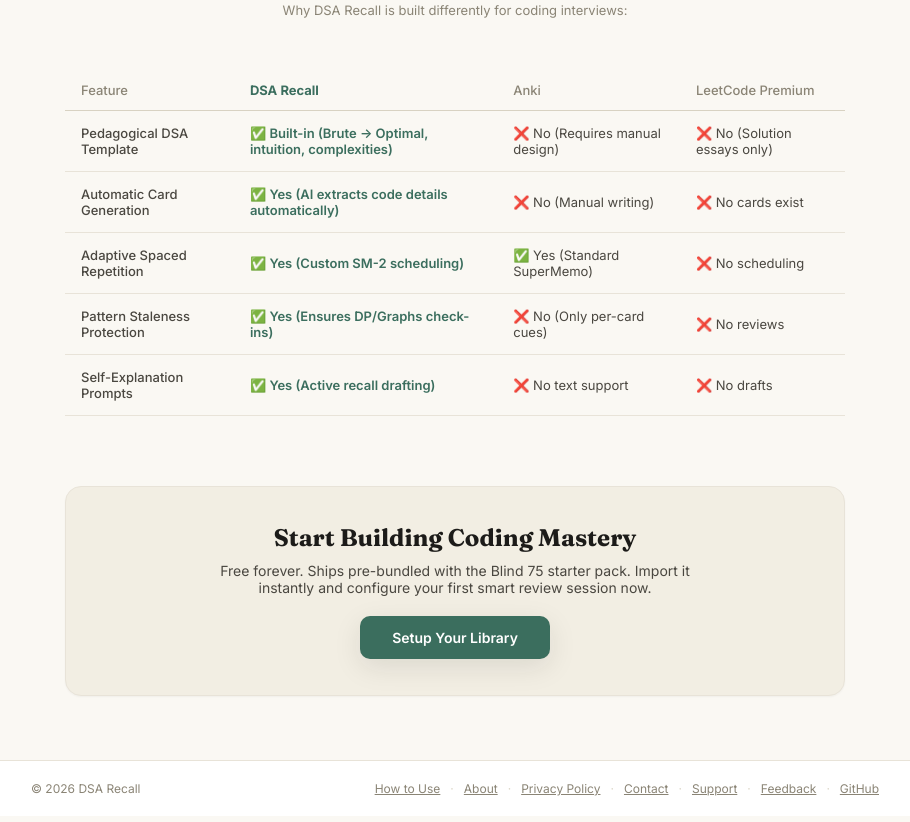
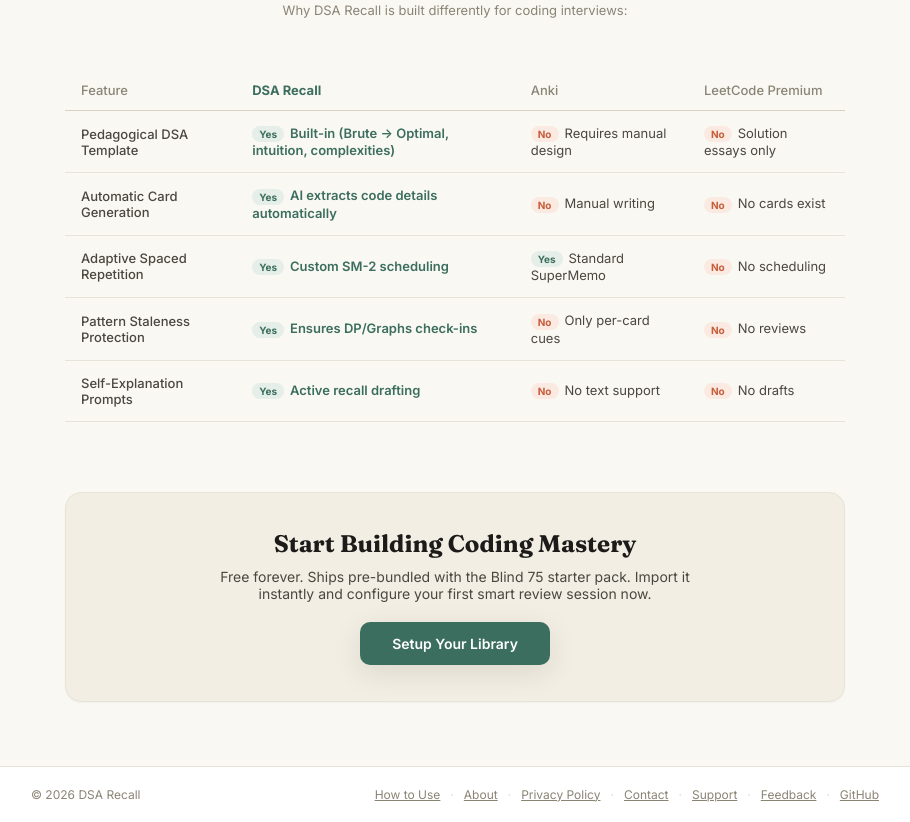
Before and after one commit to MANASZ-WEBDEV/DSA-Revision, a React (Vite) app: page / in a window 1280 px wide. Shown: the part 1071-1893 px from the top of the page, without its empty margins (185-1095 px from the left). Built offline with nearby package versions, Linux system fonts and the light colour scheme; no server answers.

Commit message:
style(landing): replace table emojis with styled Yes/No badges

```diff
--- a/src/components/landing/LandingPage.tsx
+++ b/src/components/landing/LandingPage.tsx
@@ -166,14 +166,34 @@
               </tr>
             </thead>
             <tbody>
-              {COMPARISONS.map((c, i) => (
-                <tr key={i} style={s.tableRow}>
-                  <td style={{ ...s.td, fontWeight: 500 }}>{c.feature}</td>
-                  <td style={{ ...s.td, color: "var(--accent)", fontWeight: 600 }}>{c.recall}</td>
-                  <td style={s.td}>{c.anki}</td>
-                  <td style={s.td}>{c.leetcode}</td>
-                </tr>
-              ))}
+              {COMPARISONS.map((c, i) => {
+                const renderCell = (val: { yes: boolean; text: string }, isRecall?: boolean) => (
+                  <td style={{ ...s.td, ...(isRecall ? { fontWeight: 600 } : {}) }}>
+                    <span style={{
+                      display: "inline-block",
+                      fontSize: 10,
+                      fontWeight: 700,
+                      padding: "2px 7px",
+                      borderRadius: 10,
+                      marginRight: 6,
+                      verticalAlign: "middle",
+                      background: val.yes ? "var(--easy-soft)" : "var(--hard-soft)",
+                      color: val.yes ? "var(--easy)" : "var(--hard)",
+                    }}>
+                      {val.yes ? "Yes" : "No"}
+                    </span>
+                    <span style={{ color: isRecall ? "var(--accent)" : "var(--ink-soft)" }}>{val.text}</span>
+                  </td>
+                );
+                return (
+                  <tr key={i} style={s.tableRow}>
+                    <td style={{ ...s.td, fontWeight: 500 }}>{c.feature}</td>
+                    {renderCell(c.recall, true)}
+                    {renderCell(c.anki)}
+                    {renderCell(c.leetcode)}
+                  </tr>
+                );
+              })}
             </tbody>
           </table>
         </div>
@@ -211,34 +231,34 @@
 const COMPARISONS = [
   {
     feature: "Pedagogical DSA Template",
-    recall: "✅ Built-in (Brute → Optimal, intuition, complexities)",
-    anki: "❌ No (Requires manual design)",
-    leetcode: "❌ No (Solution essays only)"
+    recall: { yes: true, text: "Built-in (Brute → Optimal, intuition, complexities)" },
+    anki: { yes: false, text: "Requires manual design" },
+    leetcode: { yes: false, text: "Solution essays only" },
   },
   {
     feature: "Automatic Card Generation",
-    recall: "✅ Yes (AI extracts code details automatically)",
-    anki: "❌ No (Manual writing)",
-    leetcode: "❌ No cards exist"
+    recall: { yes: true, text: "AI extracts code details automatically" },
+    anki: { yes: false, text: "Manual writing" },
+    leetcode: { yes: false, text: "No cards exist" },
   },
   {
     feature: "Adaptive Spaced Repetition",
-    recall: "✅ Yes (Custom SM-2 scheduling)",
-    anki: "✅ Yes (Standard SuperMemo)",
-    leetcode: "❌ No scheduling"
+    recall: { yes: true, text: "Custom SM-2 scheduling" },
+    anki: { yes: true, text: "Standard SuperMemo" },
+    leetcode: { yes: false, text: "No scheduling" },
   },
   {
     feature: "Pattern Staleness Protection",
-    recall: "✅ Yes (Ensures DP/Graphs check-ins)",
-    anki: "❌ No (Only per-card cues)",
-    leetcode: "❌ No reviews"
+    recall: { yes: true, text: "Ensures DP/Graphs check-ins" },
+    anki: { yes: false, text: "Only per-card cues" },
+    leetcode: { yes: false, text: "No reviews" },
   },
   {
     feature: "Self-Explanation Prompts",
-    recall: "✅ Yes (Active recall drafting)",
-    anki: "❌ No text support",
-    leetcode: "❌ No drafts"
-  }
+    recall: { yes: true, text: "Active recall drafting" },
+    anki: { yes: false, text: "No text support" },
+    leetcode: { yes: false, text: "No drafts" },
+  },
 ];
 
 const s: Record<string, React.CSSProperties> = {
```
